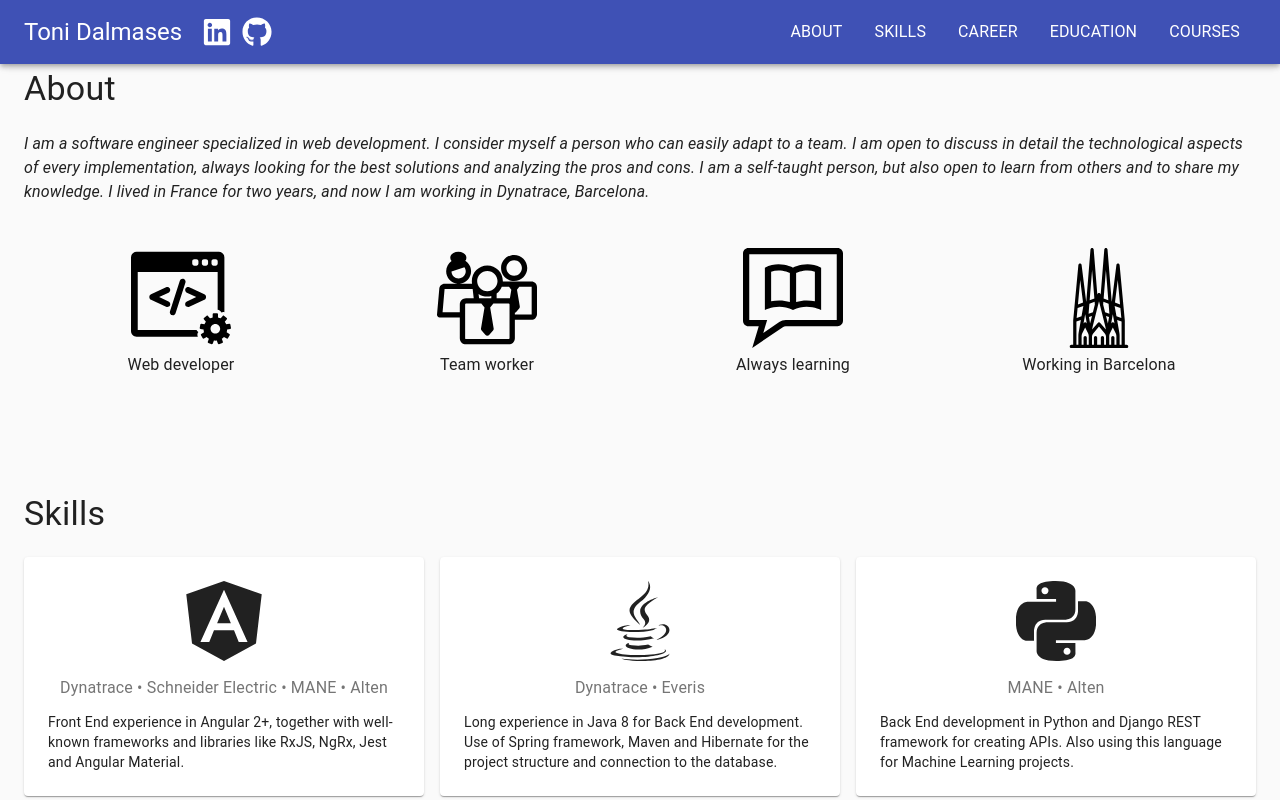
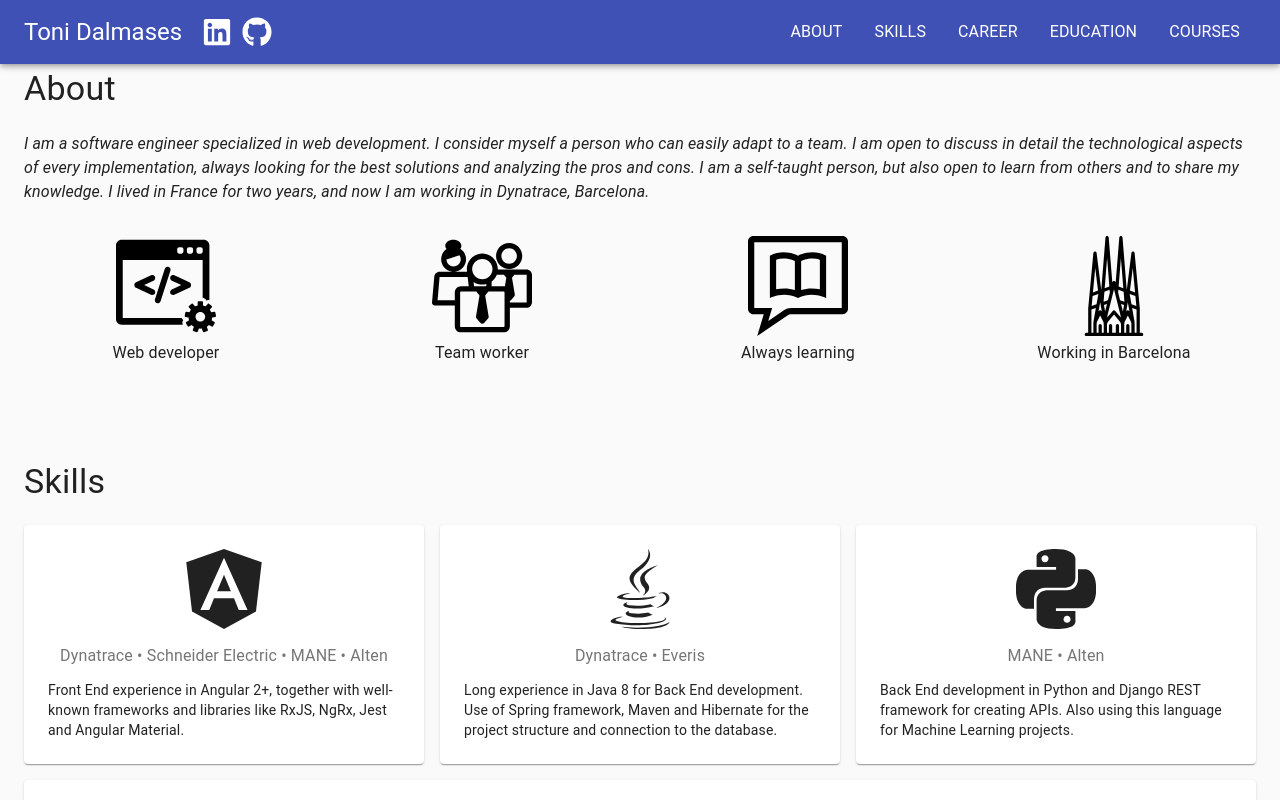
Before and after one commit to tonidalmases/tonidalmases, a React (Create React App) app: page / in a window 1280 px wide. Shown: the top 800 px of the page. Built offline with nearby package versions, Linux system fonts and the light colour scheme.

Commit message:
Remove unused code

```diff
--- a/src/components/about/About.js
+++ b/src/components/about/About.js
@@ -4,10 +4,7 @@
 
 const useStyles = makeStyles({
   description: {
-    marginBottom: '24px',
-  },
-  gridContainer: {
-    padding: '20px !important',
+    marginBottom: '2em',
   },
   item: {
     textAlign: 'center',
```
